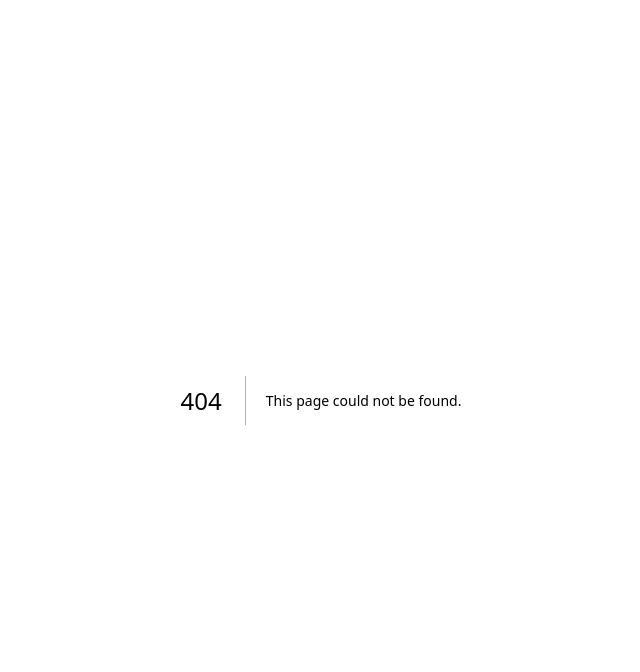
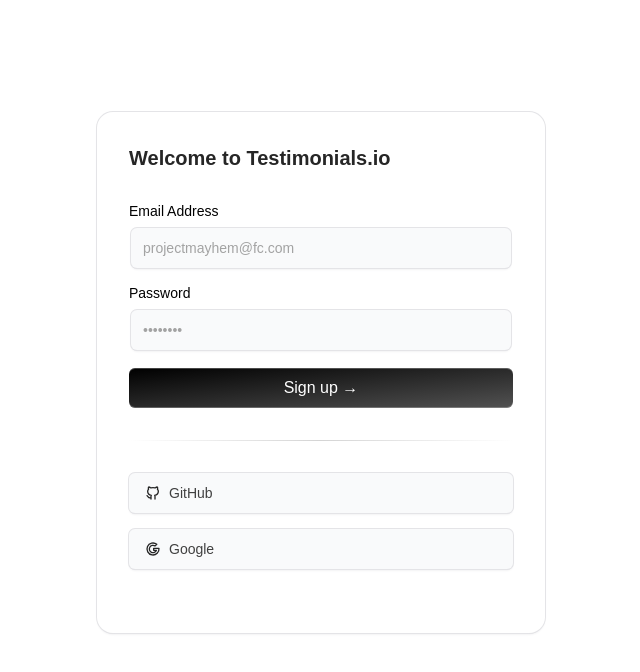
Before and after one commit to sofisalmanarif/testimonial, a Next.js app: page /signin in a window 1280 px wide. Before the commit this address had no page. Shown: the top 672 px of the page, without its empty margins (319-959 px from the left). Built offline with nearby package versions, Linux system fonts and the light colour scheme.

Commit message:
signin page

```diff
--- /dev/null
+++ b/src/app/(auth)/signin/page.tsx
@@ -0,0 +1,107 @@
+"use client";
+import React, { useState } from "react";
+import { Label } from "../../../components/ui/label";
+import { Input } from "../../../components/ui/input";
+import { cn } from "@/lib/utils";
+import {
+  IconBrandGithub,
+  IconBrandGoogle,
+  IconBrandOnlyfans,
+} from "@tabler/icons-react";
+import { div } from "framer-motion/client";
+
+const Page = () => {
+  const handleSubmit = (e: React.FormEvent<HTMLFormElement>) => {
+    e.preventDefault();
+
+    console.log("Form submitted",name);
+  };
+
+  const [name,setName] = useState<string>("")
+
+  const BottomGradient = () => {
+    return (
+      <>
+        <span className="group-hover/btn:opacity-100 block transition duration-500 opacity-0 absolute h-px w-full -bottom-px inset-x-0 bg-gradient-to-r from-transparent via-cyan-500 to-transparent" />
+        <span className="group-hover/btn:opacity-100 blur-sm block transition duration-500 opacity-0 absolute h-px w-1/2 mx-auto -bottom-px inset-x-10 bg-gradient-to-r from-transparent via-indigo-500 to-transparent" />
+      </>
+    );
+  };
+
+  const LabelInputContainer = ({
+    children,
+    className,
+  }: {
+    children: React.ReactNode;
+    className?: string;
+  }) => {
+    return (
+      <div className={cn("flex flex-col space-y-2 w-full", className)}>
+        {children}
+      </div>
+    );
+  };
+
+  return (
+    <div className=" items-center justify-center flex py-28">
+        <div className="max-w-md w-full mx-auto  rounded-none md:rounded-2xl p-4 md:p-8 shadow-input bg-white dark:bg-black">
+      <h2 className="font-bold text-xl text-neutral-800 dark:text-neutral-200">
+        Welcome to Testimonials.io
+      </h2>
+
+
+      <form className="my-8" onSubmit={handleSubmit}>
+
+        <LabelInputContainer className="mb-4">
+          <Label htmlFor="email">Email Address</Label>
+          <Input id="email" placeholder="projectmayhem@fc.com" type="email" />
+        </LabelInputContainer>
+        <LabelInputContainer className="mb-4">
+          <Label htmlFor="password">Password</Label>
+          <Input id="password" placeholder="••••••••" type="password" />
+        </LabelInputContainer>
+
+
+        <button
+          className="bg-gradient-to-br relative group/btn from-black dark:from-zinc-900 dark:to-zinc-900 to-neutral-600 block dark:bg-zinc-800 w-full text-white rounded-md h-10 font-medium shadow-[0px_1px_0px_0px_#ffffff40_inset,0px_-1px_0px_0px_#ffffff40_inset] dark:shadow-[0px_1px_0px_0px_var(--zinc-800)_inset,0px_-1px_0px_0px_var(--zinc-800)_inset]"
+          type="submit"
+        >
+          Sign up &rarr;
+          <BottomGradient />
+        </button>
+
+
+
+
+        <div className="bg-gradient-to-r from-transparent via-neutral-300 dark:via-neutral-700 to-transparent my-8 h-[1px] w-full" />
+
+        <div className="flex flex-col space-y-4">
+          <button
+            className=" relative group/btn flex space-x-2 items-center justify-start px-4 w-full text-black rounded-md h-10 font-medium shadow-input bg-gray-50 dark:bg-zinc-900 dark:shadow-[0px_0px_1px_1px_var(--neutral-800)]"
+            type="button"
+          >
+            <IconBrandGithub className="h-4 w-4 text-neutral-800 dark:text-neutral-300" />
+            <span className="text-neutral-700 dark:text-neutral-300 text-sm">
+              GitHub
+            </span>
+            <BottomGradient />
+          </button>
+          <button
+            className=" relative group/btn flex space-x-2 items-center justify-start px-4 w-full text-black rounded-md h-10 font-medium shadow-input bg-gray-50 dark:bg-zinc-900 dark:shadow-[0px_0px_1px_1px_var(--neutral-800)]"
+            type="button"
+          >
+            <IconBrandGoogle className="h-4 w-4 text-neutral-800 dark:text-neutral-300" />
+            <span className="text-neutral-700 dark:text-neutral-300 text-sm">
+              Google
+            </span>
+            <BottomGradient />
+          </button>
+
+        </div>
+      </form>
+    </div>
+    </div>
+  );
+};
+
+export default Page;
```
